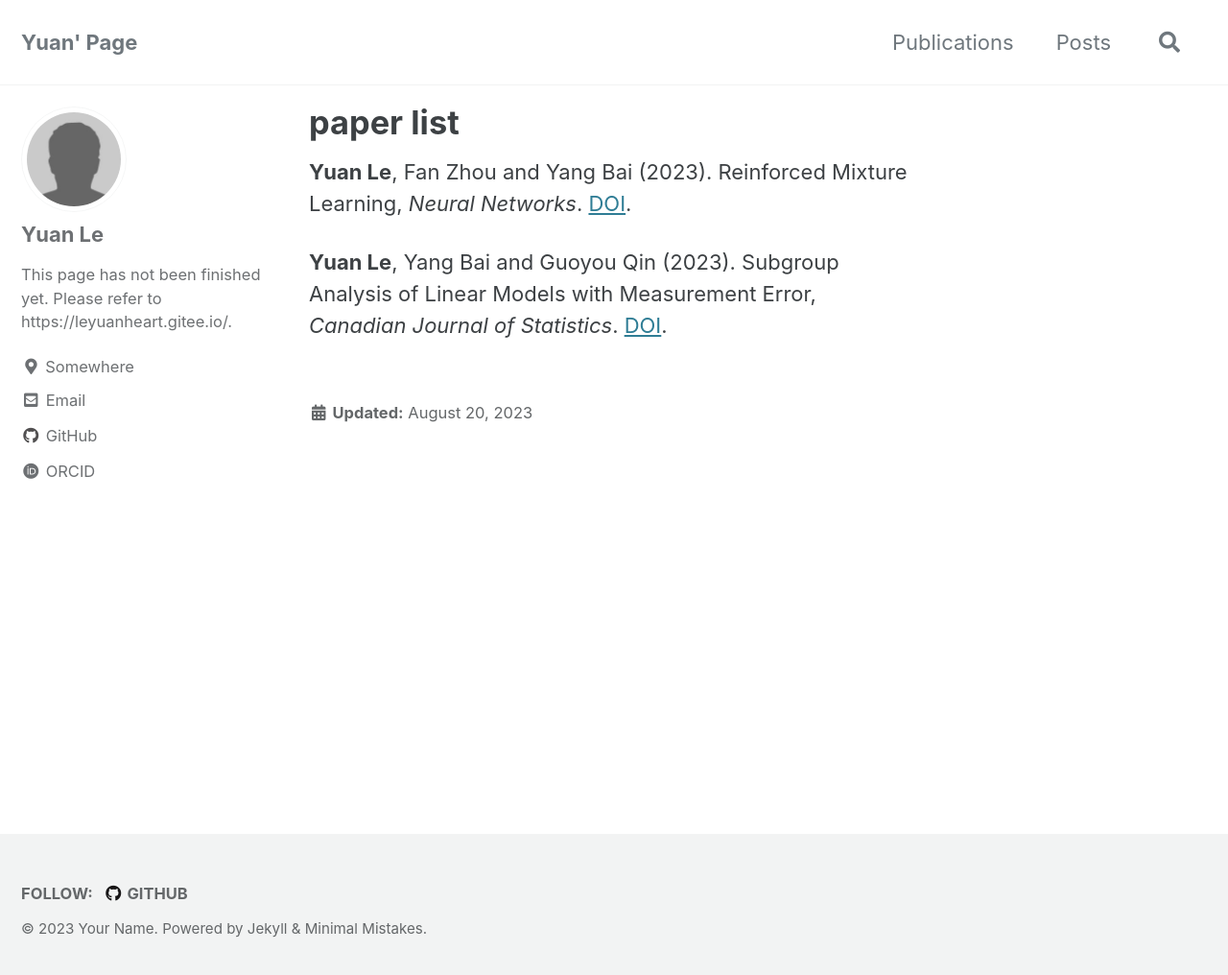
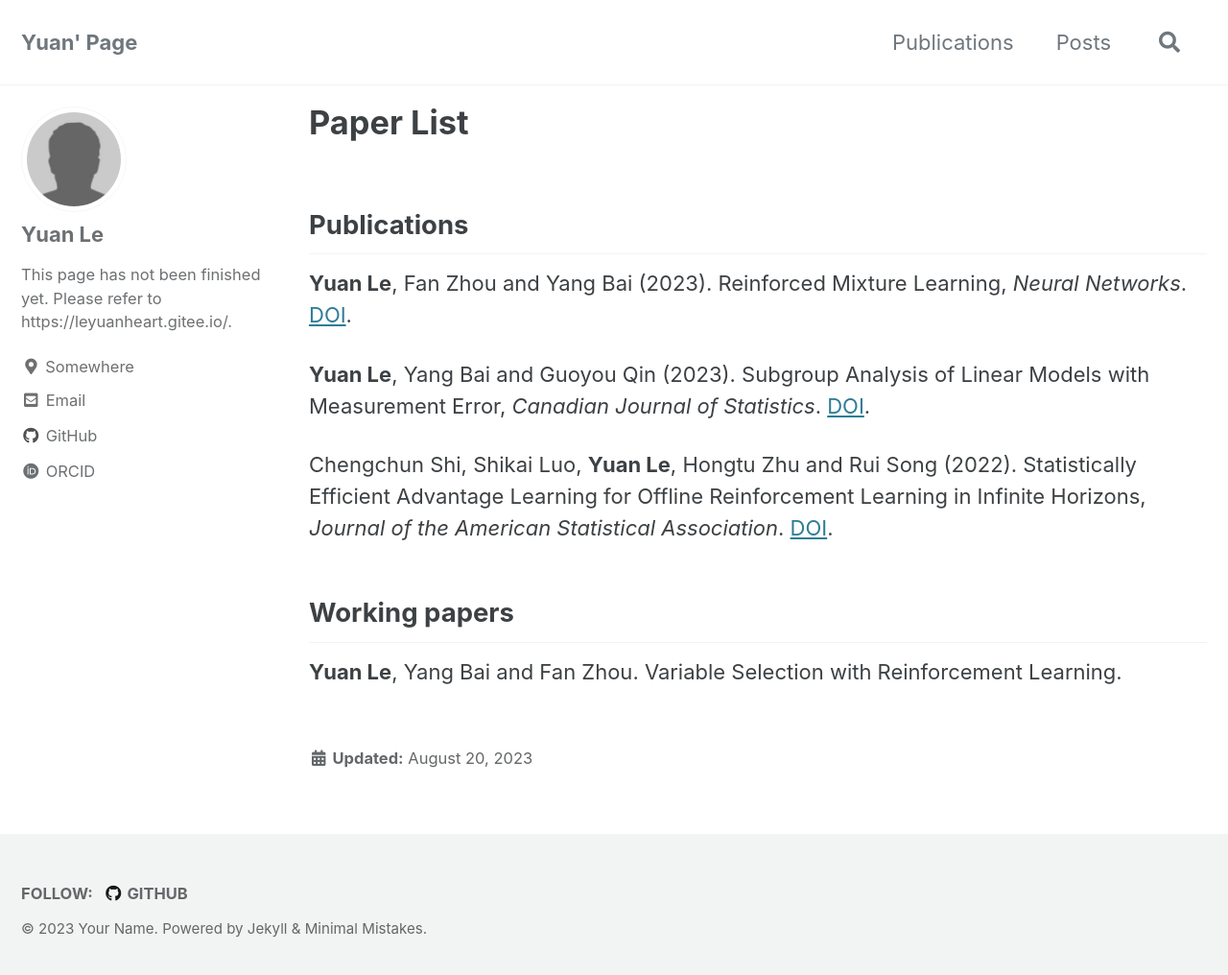
Before and after one commit to leyuanheart/leyuanheart.github.io, a Jekyll site: the page built from _publications/paper-list.md, in a window 1280 px wide and 1024 px high. Shown: the top 1016 px of the window at 96% size. Built offline with Jekyll 4.4.1, drawn with Linux system fonts in a browser that asks for light colours; cached includes are drawn as plain includes.

Commit message:
Update paper-list.md

```diff
--- a/_publications/paper-list.md
+++ b/_publications/paper-list.md
@@ -1,8 +1,17 @@
 ---
-title: "paper list"
+title: "Paper List"
+classes: wide
 ---
+
+## Publications
 
 **Yuan Le**, Fan Zhou and Yang Bai (2023). Reinforced Mixture Learning, *Neural Networks*. [DOI](https://doi.org/10.1016/j.neunet.2023.05.018).
 
+**Yuan Le**, Yang Bai and Guoyou Qin (2023). Subgroup Analysis of Linear Models with Measurement Error, *Canadian Journal of Statistics*. [DOI](https://doi.org/10.1002/cjs.11763).
 
-**Yuan Le**, Yang Bai and Guoyou Qin (2023). Subgroup Analysis of Linear Models with Measurement Error, *Canadian Journal of Statistics*. [DOI](https://doi.org/10.1002/cjs.11763).
+Chengchun Shi, Shikai Luo, **Yuan Le**, Hongtu Zhu and Rui Song (2022). Statistically Efficient Advantage Learning for Offline Reinforcement Learning in Infinite Horizons, *Journal of the American Statistical Association*. [DOI](https://www.tandfonline.com/doi/full/10.1080/01621459.2022.2106868).
+
+
+## Working papers
+
+**Yuan Le**, Yang Bai and Fan Zhou. Variable Selection with Reinforcement Learning.
```
